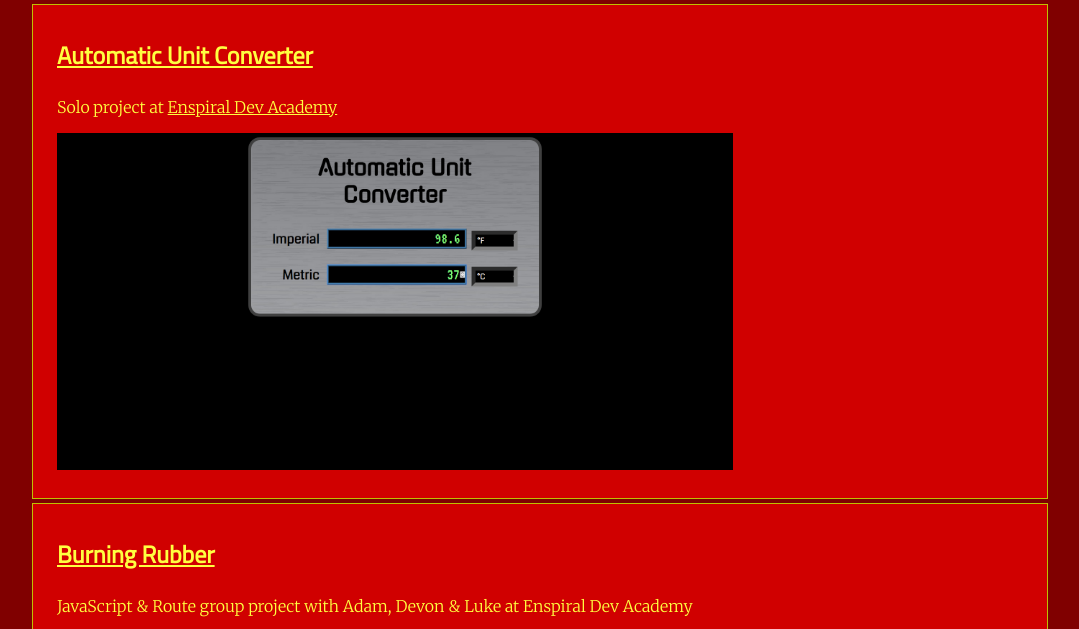
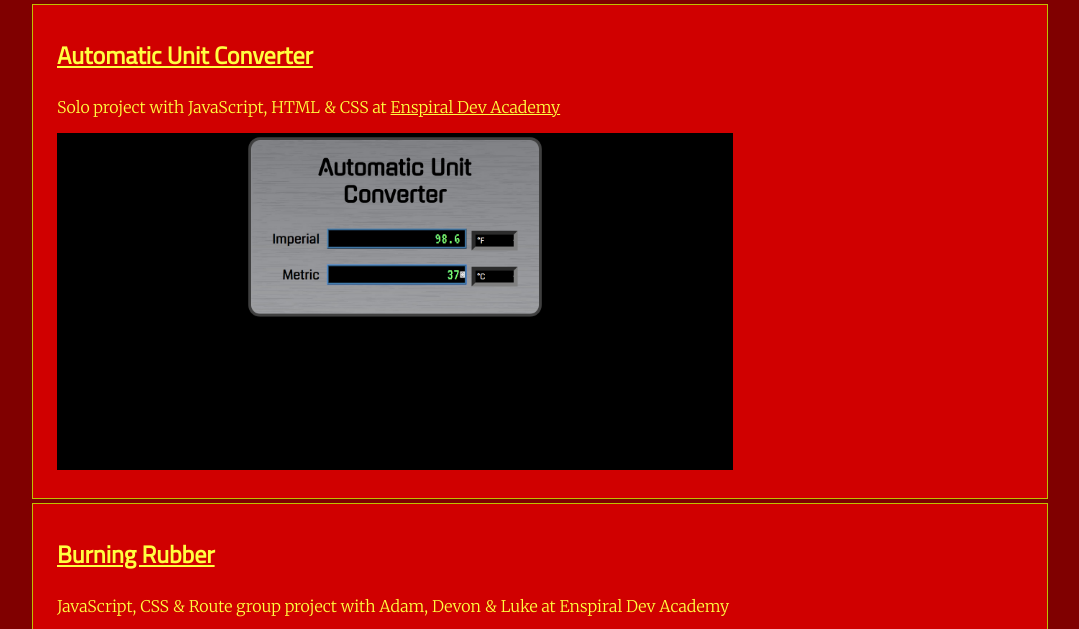
Before and after one commit to mktsewhoy/mktsewhoy.github.io, a plain HTML site: page portfolio/index.html in a window 1280 px wide. Shown: the part 314-943 px from the top of the page, without its empty margins (100-1179 px from the left). Drawn offline with Linux system fonts and the light colour scheme.

```diff
--- a/portfolio/index.html
+++ b/portfolio/index.html
@@ -22,12 +22,12 @@
           <div class="pbox">
             <!-- <div class="ptable"> -->
             <h3><a href='/solo-project-Unit-converter/'>Automatic Unit Converter</a></h3>
-            <p>Solo project at <a href='https://devacademy.co.nz'>Enspiral Dev Academy</a></h5>
+            <p>Solo project with JavaScript, HTML & CSS at <a href='https://devacademy.co.nz'>Enspiral Dev Academy</a></h5>
             <p><a href='../images/UnitConverter.png'><img src='../images/UnitConverter.png' width='70%' height='70%'></a></p>
           </div>
           <div class="pbox">
             <h3><a href='https://github.com/piwakawaka-2019/Burning-Rubber-'>Burning Rubber</a></h3>
-            <p>JavaScript & Route group project with Adam, Devon & Luke at Enspiral Dev Academy</p>
+            <p>JavaScript, CSS & Route group project with Adam, Devon & Luke at Enspiral Dev Academy</p>
             <p><a href='../images/BurningRubber.png'><img src='../images/BurningRubber.png' width='70%' height='70%'></a></p>
           </div>
           <div class="pbox">
```
